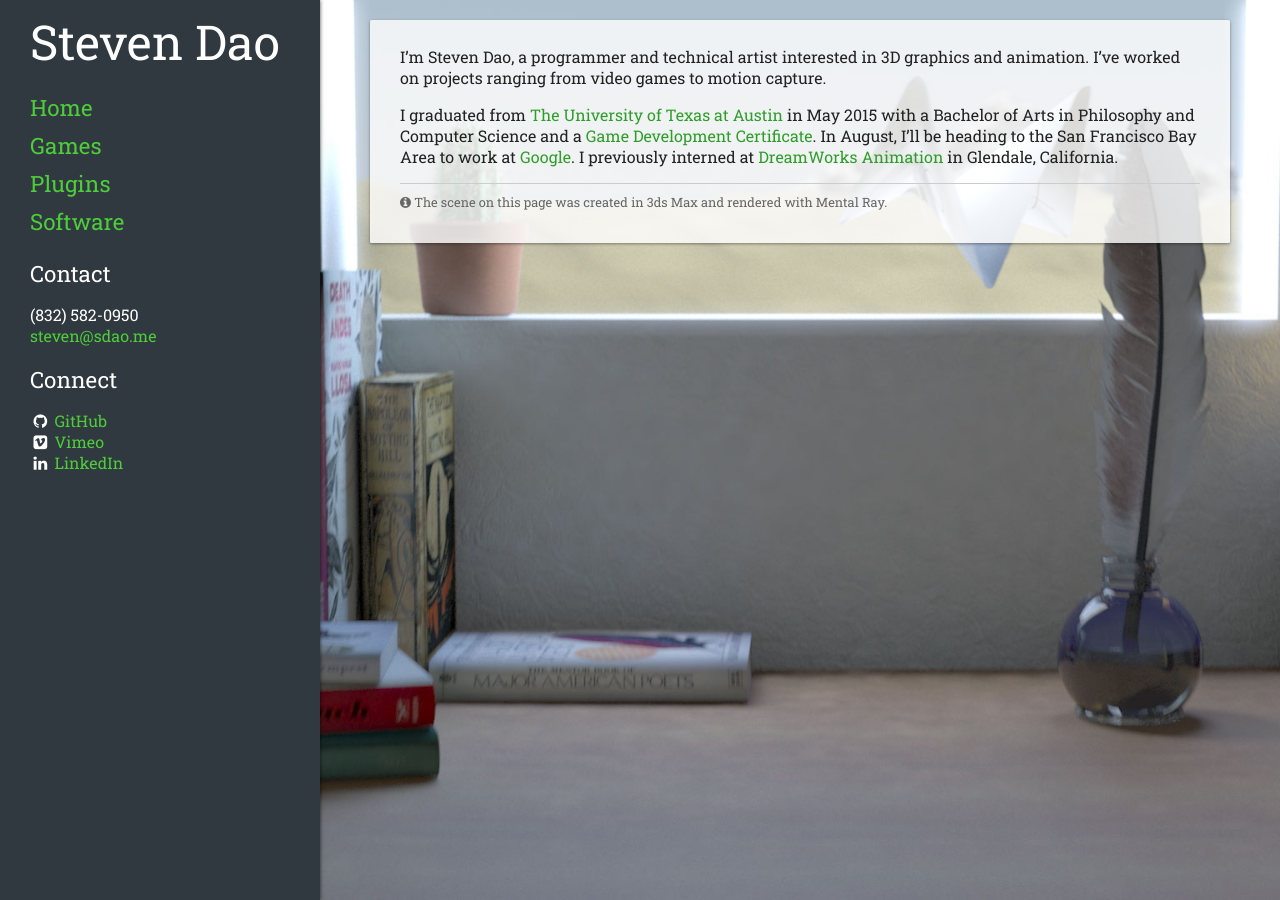
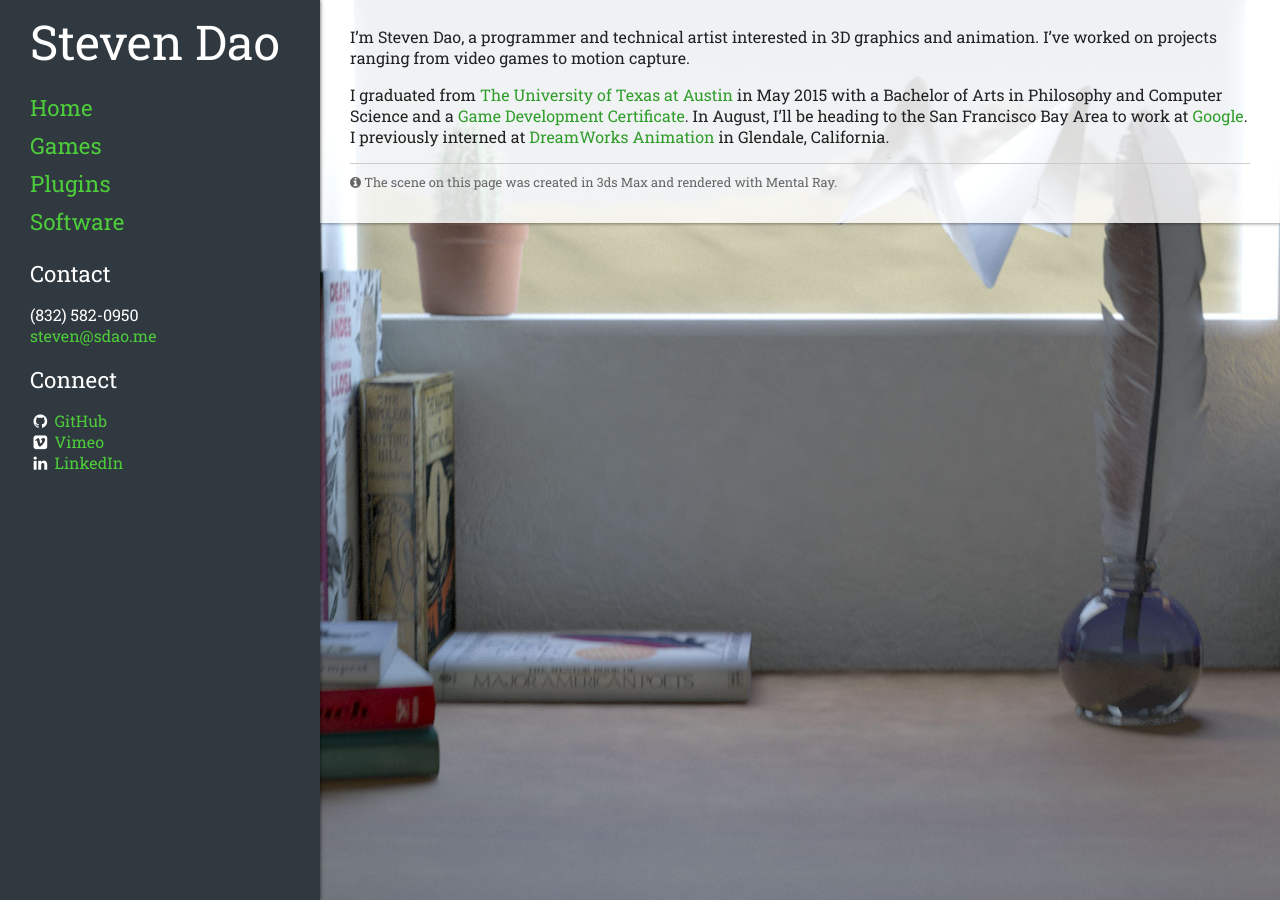
Before and after one commit to sdao/sdao.github.io, a Jekyll site: the page built from index.html, in a window 1280 px wide. Built offline with Jekyll 4.4.1, drawn with Linux system fonts in a browser that asks for light colours; nearby versions of some CDN libraries.

Commit message:
deal with resizing problems in ffox

```diff
--- a/404.html
+++ b/404.html
@@ -6,6 +6,7 @@
 <section id="content">
 
   <section>
+    <article class="allow-shrink">
       <div class="error">
         <h1>404</h1>
         <span class="error-description">
@@ -26,6 +27,7 @@
       <p>
         <a href="/">Return to the homepage.</a>
       </p>
+    </article>
   </section>
 
 </section>
--- a/_layouts/portfolio.html
+++ b/_layouts/portfolio.html
@@ -15,7 +15,7 @@
   <body>
     <div id="outer">
       <div id="flexbox">
-        <header>
+        <nav>
           <h1><a href="/">Steven Dao</a></h1>
           <ul class="sections">
             {% for site_page in site.data.nav %}
@@ -29,7 +29,7 @@
           <div class="footer-sidebar">
             {% include footer.html %}
           </div>
-        </header>
+        </nav>
         {{ content }}
         <footer>
           {% include footer.html %}
--- a/index.html
+++ b/index.html
@@ -4,10 +4,10 @@
 ---
 <section id="content" class="front-page">
 
-  <section>
+  <header>
     <p>I&rsquo;m Steven Dao, a programmer and technical artist interested in 3D graphics and animation. I&rsquo;ve worked on projects ranging from video games to motion capture.</p>
     <p>I graduated from <a href="http://www.utexas.edu">The University of Texas at Austin</a> in May 2015 with a Bachelor of Arts in Philosophy and Computer Science and a <a href="http://gamedev.utexas.edu/">Game Development Certificate</a>. In August, I&rsquo;ll be heading to the San Francisco Bay Area to work at <a href="http://www.google.com/about/careers/locations/mountain-view/">Google</a>. I previously interned at <a href="http://www.dreamworksanimation.com/">DreamWorks Animation</a> in Glendale, California.</p>
     <p class="credit"><i class="fa fa-info-circle"></i> The scene on this page was created in 3ds Max and rendered with Mental Ray.</p>
-  </section>
+  </header>
 
 </section>
--- a/nomnomnom.css
+++ b/nomnomnom.css
@@ -35,11 +35,11 @@
   align-items: stretch;
 }
 
-header, footer, #content {
+nav, footer, #content {
   box-sizing: border-box;
 }
 
-header, footer {
+nav, footer {
   background-color: #303940;
   color: #fff;
   width: 320px;
@@ -51,46 +51,46 @@
   flex: 0 0 auto;
 }
 
-  header p, footer p {
+  nav p, footer p {
     margin-top: 2em;
   }
 
-  header a, footer a {
+  nav a, footer a {
     color: #4ecd3a;
   }
 
-  header h1, footer h1 {
+  nav h1, footer h1 {
     font-size: 3em;
     font-weight: 400;
     margin: 0;
   }
 
-    header h1 a, footer h1 a {
+    nav h1 a, footer h1 a {
       color: #fff;
     }
 
-    header h1 a:hover, footer h1 a:hover {
+    nav h1 a:hover, footer h1 a:hover {
       border: none;
     }
 
-  header h2, footer h2 {
+  nav h2, footer h2 {
     color: white;
     font-weight: 400;
     font-size: 1.4em;
     margin-bottom: 0;
   }
 
-  header ul, footer ul {
+  nav ul, footer ul {
     list-style-type: none;
     padding: 0;
     margin-left: 0;
   }
 
-  header .sections li {
+  nav .sections li {
     font-size: 1.4em;
   }
 
-    header .sections li a {
+    nav .sections li a {
       margin-left: -0.5em;
       padding-left: 0.5em;
       padding-top: 0.2em;
@@ -100,18 +100,18 @@
       transition: background-color 0.5s;
     }
 
-    header .sections li a:hover {
+    nav .sections li a:hover {
       border: none;
       background-color: rgba(0, 0, 0, 0.3);
     }
 
-  header .sections .selected {
+  nav .sections .selected {
     background: linear-gradient(to bottom, #4ecd3a, #2cab18) !important;
     color: white;
     text-shadow: 1px 1px 1px rgba(0, 0, 0, 0.5);
   }
 
-    header .sections .selected:hover {
+    nav .sections .selected:hover {
       background: linear-gradient(to bottom, #4ecd3a, #2cab18) !important;
     }
 
@@ -128,33 +128,39 @@
 
   -webkit-flex-direction: column;
   flex-direction: column;
-  -webkit-justify-content: space-between;
-  justify-content: space-between;
-  -webkit-align-items: center;
-  align-items: center;
 }
 
-  #content > section {
+  #content > header {
     padding: 10px 30px 20px 30px;
+    margin: 0 0 20px 0;
     background-color: white;
-    border-radius: 0.1rem;
-    margin-bottom: 20px;
     box-shadow: 0 1px 3px rgba(0, 0, 0, 0.4);
   }
 
-  #content > section.section-header {
-    -webkit-align-self: stretch;
-    align-self: stretch;
+  #content > section {
+    padding: 0 20px 20px 20px;
+    margin: 0;
+    max-width: 100%;
+    box-sizing: border-box;
+    text-align: center;
   }
 
-  #content > section:not(.section-header) {
-    max-width: 800px;
-    margin: 0 20px 20px 20px;
+  #content > section:first-child {
+    padding: 20px;
   }
 
-  #content > section:not(.section-header):first-child {
+  #content > section > article {
+    padding: 10px 30px 20px 30px;
+    margin: 0 auto;
+    background-color: white;
+    border-radius: 0.1rem;
+    box-shadow: 0 1px 3px rgba(0, 0, 0, 0.4);
     max-width: 800px;
-    margin: 20px;
+    text-align: left;
+  }
+
+  #content > section > article.allow-shrink {
+    display: inline-block;
   }
 
   #content h1 {
@@ -188,7 +194,7 @@
   padding-bottom: 8em;
 }
 
-  #content.front-page > section {
+  #content.front-page > header {
     color: #222;
     background-color: rgba(255, 255, 255, 0.8);
   }
@@ -325,11 +331,11 @@
 }
 
 @media screen and (min-width: 40em) and (max-width: 60em) {
-  header, footer {
+  nav, footer {
     width: 220px;
   }
 
-  header h1, footer h1 {
+  nav h1, footer h1 {
     padding-top: 0.1em;
     font-size: 2em;
   }
@@ -353,28 +359,28 @@
     flex-direction: column;
   }
 
-  header, footer {
+  nav, footer {
     width: 100%;
     padding: 10px 30px 20px 30px;
     display: block;
   }
 
-  header {
+  nav {
     padding-bottom: 0;
     text-align: center;
   }
 
-    header .sections {
+    nav .sections {
       margin-bottom: 0;
     }
 
-      header .sections li {
+      nav .sections li {
         font-size: 1em;
         display: inline-block;
         margin: 0;
       }
 
-        header .sections li a {
+        nav .sections li a {
           margin-left: 0.1em;
           margin-right: 0.1em;
           padding: 0.5em;
@@ -385,16 +391,16 @@
     display: none;
   }
 
-  #content > section {
-    margin-bottom: 15px;
+  #content > header {
+    margin: 0 0 15px 0;
   }
 
-  #content > section:not(.section-header) {
-    margin: 0 10px 15px 10px;
+  #content > section {
+    padding: 0 10px 15px 10px;
   }
 
-  #content > section:not(.section-header):first-child {
-    margin: 10px;
+  #content > section:first-child {
+    padding: 15px 10px;
   }
 
   #content h1 {
```
Also changed, not shown: games/index.html (+6 -2 lines), plugins/index.html (+10 -2 lines), software/index.html (+8 -2 lines). Lines whose indentation alone changed are shown as unchanged.
